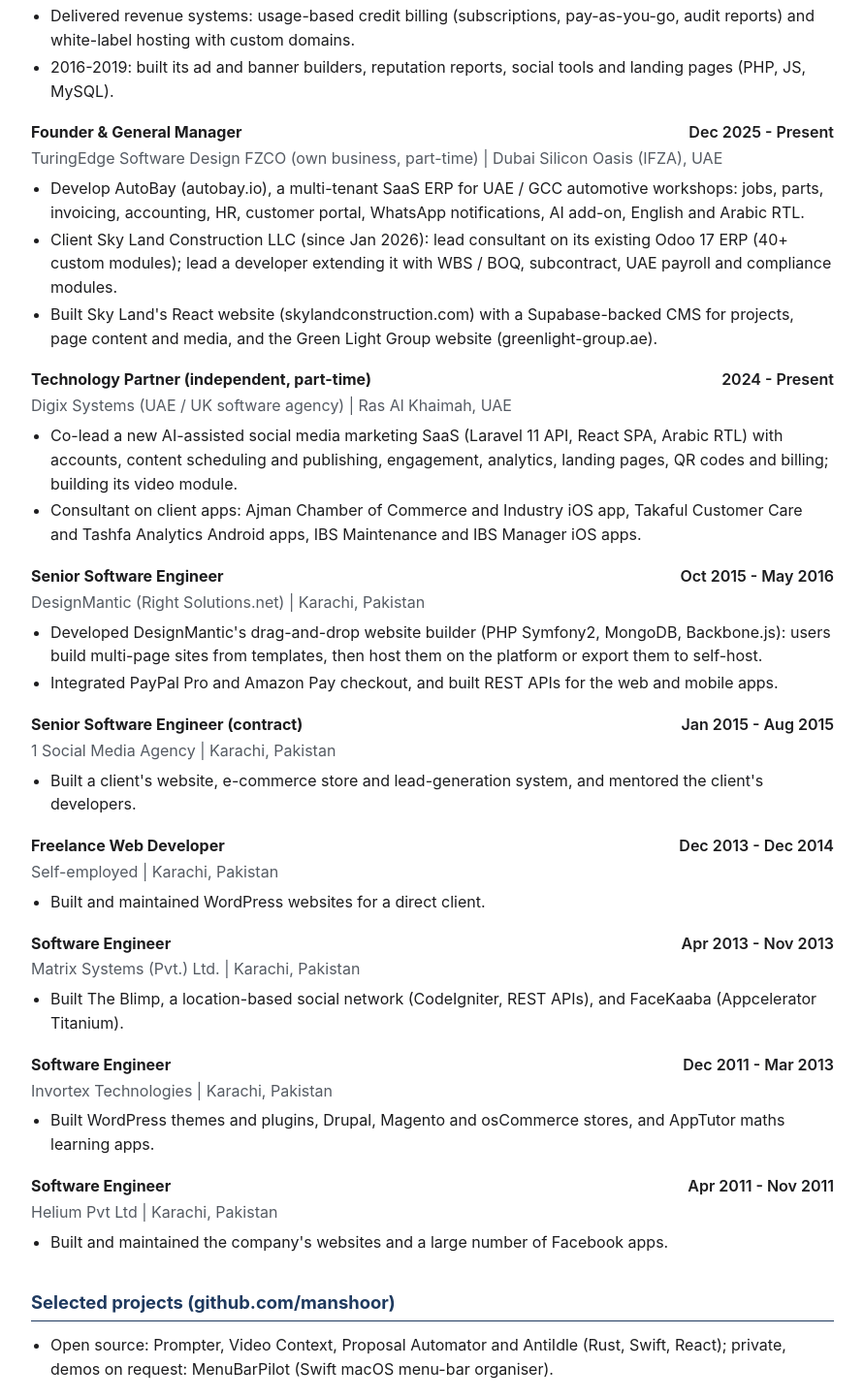
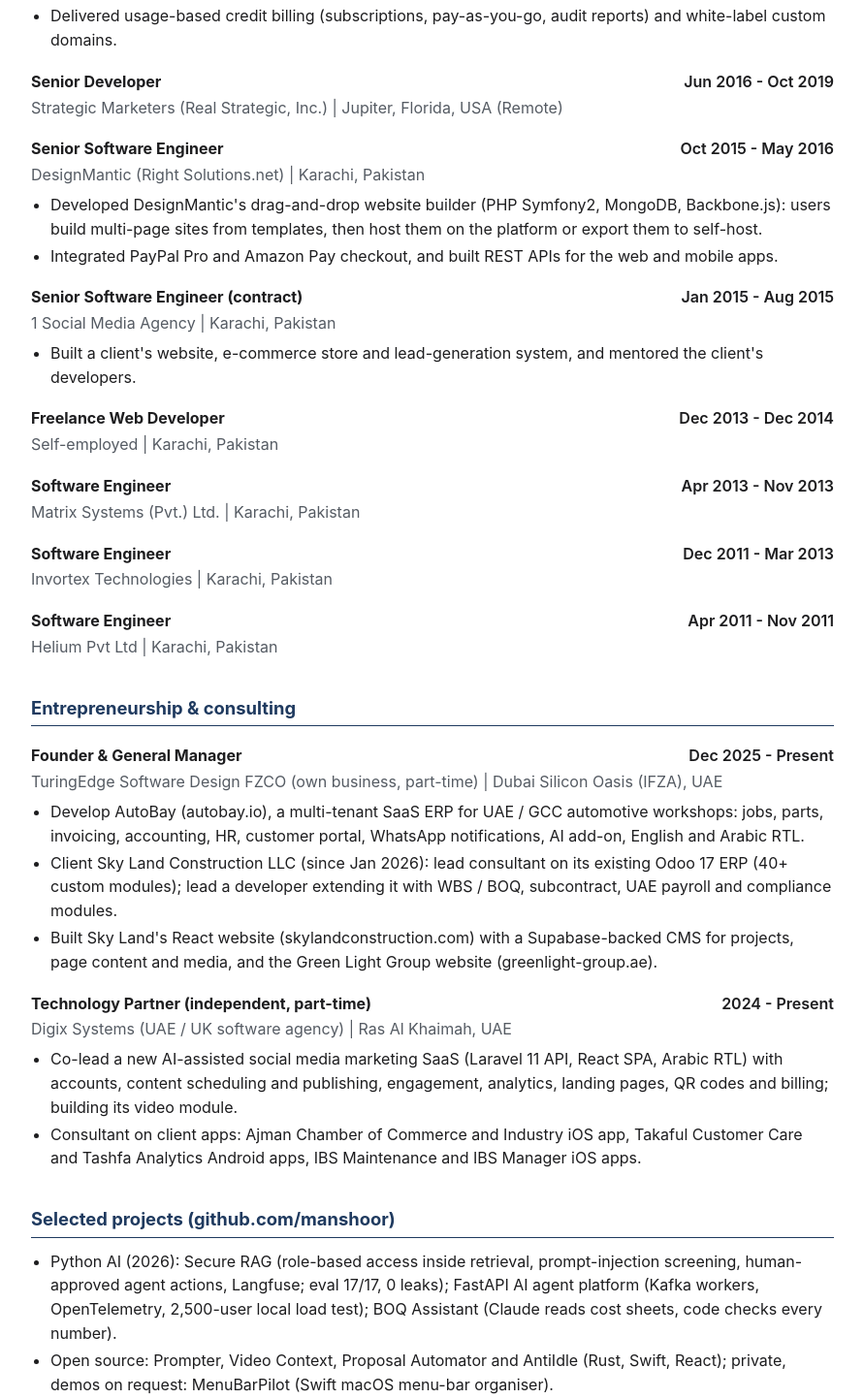
Before and after one commit to manshoor/manshoor.github.io, a plain HTML site: page index.html in a window 1280 px wide. Shown: the part 1867-3310 px from the top of the page at 97% size, without its empty margins (194-1085 px from the left). Drawn offline with Linux system fonts and the light colour scheme.

Commit message:
Add Python AI projects and lead title to the CV
Regenerated from source/ with npm run site. The CV page and PDF now
list the Python AI projects (Secure RAG, FastAPI AI agent platform,
BOQ Assistant), show Tech Lead / Team Lead from Nov 2019 with Senior
Developer before it, and move TuringEdge and Digix into a new
Entrepreneurship & Consulting section. The projects page and the
portfolio PDF use the same title wording.

```diff
--- a/index.html
+++ b/index.html
@@ -88,7 +88,7 @@
 
     <section>
       <h2>Skills</h2>
-      <dl class="skills"><div><dt>Leadership &amp; Delivery</dt><dd>Team leadership across time zones, onboarding and mentoring, Agile delivery, planning and prioritisation, release management, architecture governance, code review, incident management, stakeholder management</dd></div><div><dt>Languages &amp; Frameworks</dt><dd>TypeScript, JavaScript, PHP, Python, SQL, Rust, Swift; Node.js, Express, NestJS, React, Next.js, Laravel, CodeIgniter, Remotion, Tauri</dd></div><div><dt>AI &amp; Agents</dt><dd>Claude API, OpenAI API, Gemini, LangChain, LangGraph, RAG, MCP servers, Whisper, ElevenLabs, fal.ai</dd></div><div><dt>Data &amp; Cloud</dt><dd>PostgreSQL (row-level security), MySQL, MongoDB, Redis, BullMQ, RabbitMQ, Supabase; AWS (S3, Lambda, EC2), Docker, Nginx, Linux, OAuth 2.0 / JWT, CI/CD (GitHub Actions), Sentry, Prometheus, Grafana</dd></div><div><dt>ERP &amp; Payments</dt><dd>Odoo 17 (ORM, OWL, QWeb, payroll, accounting), Stripe Connect, PayPal, WhatsApp Business API</dd></div><div><dt>AI Tooling</dt><dd>Claude Code, Codex, Cursor, Pi, Hermes, DeepSeek; Ollama, LM Studio, multi-agent orchestration, agentic workflows</dd></div></dl>
+      <dl class="skills"><div><dt>Leadership &amp; Delivery</dt><dd>Team leadership across time zones, onboarding and mentoring, Agile delivery, prioritisation, release management, architecture governance, code review, incident management, stakeholder management</dd></div><div><dt>Languages &amp; Frameworks</dt><dd>TypeScript, JavaScript, PHP, Python, SQL, Rust, Swift; Node.js, Express, NestJS, React, Next.js, Laravel, CodeIgniter, Remotion, Tauri</dd></div><div><dt>AI &amp; Agents</dt><dd>Claude API, OpenAI API, Gemini, LangChain, LangGraph, RAG, MCP servers, Whisper, ElevenLabs, fal.ai</dd></div><div><dt>Data &amp; Cloud</dt><dd>PostgreSQL (row-level security), MySQL, MongoDB, Redis, BullMQ, RabbitMQ, Supabase; AWS (S3, Lambda, EC2), Docker, Nginx, Linux, OAuth 2.0 / JWT, CI/CD (GitHub Actions), Sentry, Prometheus, Grafana</dd></div><div><dt>ERP &amp; Payments</dt><dd>Odoo 17 (ORM, OWL, QWeb, payroll, accounting), Stripe Connect, PayPal, WhatsApp Business API</dd></div><div><dt>AI Tooling</dt><dd>Claude Code, Codex, Cursor, Pi, Hermes, DeepSeek; Ollama, LM Studio, multi-agent orchestration, agentic workflows</dd></div></dl>
     </section>
 
     <section>
@@ -96,30 +96,21 @@
 
       <article class="role">
         <header>
-          <h3>Senior Developer | technical lead responsibilities since Nov 2019</h3>
-          <span class="dates">Jun 2016 - Present</span>
+          <h3>Tech Lead / Team Lead</h3>
+          <span class="dates">Nov 2019 - Present</span>
         </header>
         <p class="meta">Strategic Marketers (Real Strategic, Inc.) | Jupiter, Florida, USA (Remote)</p>
         <p class="meta">US digital-marketing company whose software arm builds SaaS products for agencies and small businesses: AI video creation, ad and banner builders, reputation management, social media and lead generation.</p>
-        <ul><li>Lead a team of 5 engineers across 3+ time zones on 10+ products used by 5,000+ customers: assign and prioritise work, review every change, mentor developers, onboard new engineers and hold releases to their deadlines.</li><li>Own platform architecture and production on Linux and AWS (Nginx, Docker, S3 / CDN, Sentry); run incident triage and root-cause analysis, and work directly with the support team to resolve customer escalations.</li><li>AI video platform: led the render-pipeline redesign connecting the PHP builder to the new Next.js + Remotion editor on AWS Lambda, adding durable dispatch, retryable ready callbacks and watchdog recovery.</li><li>AI content platform (LangChain / LangGraph, RabbitMQ): led the internal team&#39;s AI quality work: a 718-prompt versioned registry with drift checks before merge, Planner / Builder LLM contracts, golden datasets, LLM-as-judge scoring, regression suites gating prompt releases, Langfuse observability.</li><li>Built the social-calendar model evaluation: no-go criteria fixed before any paid run, an in-process harness, LLM-as-judge scoring across models with seeded defects, and per-run cost metering.</li><li>Delivered revenue systems: usage-based credit billing (subscriptions, pay-as-you-go, audit reports) and white-label hosting with custom domains.</li><li>2016-2019: built its ad and banner builders, reputation reports, social tools and landing pages (PHP, JS, MySQL).</li></ul>
+        <ul><li>Lead a team of 5 engineers across 3+ time zones on 10+ products used by 5,000+ customers: assign and prioritise work, review every change, mentor developers, onboard new engineers and hold releases to their deadlines.</li><li>Own platform architecture and production on Linux and AWS (Nginx, Docker, S3 / CDN, Sentry); run incident triage and root-cause analysis, and work directly with the support team to resolve customer escalations.</li><li>AI video platform: led the render-pipeline redesign connecting the PHP builder to the new Next.js + Remotion editor on AWS Lambda, adding durable dispatch, retryable ready callbacks and watchdog recovery.</li><li>AI content platform (LangChain / LangGraph, RabbitMQ): led the internal team&#39;s AI quality work: a 718-prompt versioned registry with drift checks before merge, Planner / Builder LLM contracts, golden datasets, LLM-as-judge scoring, regression suites gating prompt releases, Langfuse observability.</li><li>Built the social-calendar model evaluation: no-go criteria fixed before any paid run, an in-process harness, LLM-as-judge scoring across models with seeded defects, and per-run cost metering.</li><li>Delivered usage-based credit billing (subscriptions, pay-as-you-go, audit reports) and white-label custom domains.</li></ul>
       </article>
       <article class="role">
         <header>
-          <h3>Founder &amp; General Manager</h3>
-          <span class="dates">Dec 2025 - Present</span>
+          <h3>Senior Developer</h3>
+          <span class="dates">Jun 2016 - Oct 2019</span>
         </header>
-        <p class="meta">TuringEdge Software Design FZCO (own business, part-time) | Dubai Silicon Oasis (IFZA), UAE</p>
+        <p class="meta">Strategic Marketers (Real Strategic, Inc.) | Jupiter, Florida, USA (Remote)</p>
 
-        <ul><li>Develop AutoBay (autobay.io), a multi-tenant SaaS ERP for UAE / GCC automotive workshops: jobs, parts, invoicing, accounting, HR, customer portal, WhatsApp notifications, AI add-on, English and Arabic RTL.</li><li>Client Sky Land Construction LLC (since Jan 2026): lead consultant on its existing Odoo 17 ERP (40+ custom modules); lead a developer extending it with WBS / BOQ, subcontract, UAE payroll and compliance modules.</li><li>Built Sky Land&#39;s React website (skylandconstruction.com) with a Supabase-backed CMS for projects, page content and media, and the Green Light Group website (greenlight-group.ae).</li></ul>
-      </article>
-      <article class="role">
-        <header>
-          <h3>Technology Partner (independent, part-time)</h3>
-          <span class="dates">2024 - Present</span>
-        </header>
-        <p class="meta">Digix Systems (UAE / UK software agency) | Ras Al Khaimah, UAE</p>
-
-        <ul><li>Co-lead a new AI-assisted social media marketing SaaS (Laravel 11 API, React SPA, Arabic RTL) with accounts, content scheduling and publishing, engagement, analytics, landing pages, QR codes and billing; building its video module.</li><li>Consultant on client apps: Ajman Chamber of Commerce and Industry iOS app, Takaful Customer Care and Tashfa Analytics Android apps, IBS Maintenance and IBS Manager iOS apps.</li></ul>
+        <ul></ul>
       </article>
       <article class="role">
         <header>
@@ -146,7 +137,7 @@
         </header>
         <p class="meta">Self-employed | Karachi, Pakistan</p>
 
-        <ul><li>Built and maintained WordPress websites for a direct client.</li></ul>
+        <ul></ul>
       </article>
       <article class="role">
         <header>
@@ -155,7 +146,7 @@
         </header>
         <p class="meta">Matrix Systems (Pvt.) Ltd. | Karachi, Pakistan</p>
 
-        <ul><li>Built The Blimp, a location-based social network (CodeIgniter, REST APIs), and FaceKaaba (Appcelerator Titanium).</li></ul>
+        <ul></ul>
       </article>
       <article class="role">
         <header>
@@ -164,7 +155,7 @@
         </header>
         <p class="meta">Invortex Technologies | Karachi, Pakistan</p>
 
-        <ul><li>Built WordPress themes and plugins, Drupal, Magento and osCommerce stores, and AppTutor maths learning apps.</li></ul>
+        <ul></ul>
       </article>
       <article class="role">
         <header>
@@ -173,13 +164,36 @@
         </header>
         <p class="meta">Helium Pvt Ltd | Karachi, Pakistan</p>
 
-        <ul><li>Built and maintained the company&#39;s websites and a large number of Facebook apps.</li></ul>
+        <ul></ul>
+      </article>
+    </section>
+
+    <section>
+      <h2>Entrepreneurship &amp; consulting</h2>
+
+      <article class="role">
+        <header>
+          <h3>Founder &amp; General Manager</h3>
+          <span class="dates">Dec 2025 - Present</span>
+        </header>
+        <p class="meta">TuringEdge Software Design FZCO (own business, part-time) | Dubai Silicon Oasis (IFZA), UAE</p>
+
+        <ul><li>Develop AutoBay (autobay.io), a multi-tenant SaaS ERP for UAE / GCC automotive workshops: jobs, parts, invoicing, accounting, HR, customer portal, WhatsApp notifications, AI add-on, English and Arabic RTL.</li><li>Client Sky Land Construction LLC (since Jan 2026): lead consultant on its existing Odoo 17 ERP (40+ custom modules); lead a developer extending it with WBS / BOQ, subcontract, UAE payroll and compliance modules.</li><li>Built Sky Land&#39;s React website (skylandconstruction.com) with a Supabase-backed CMS for projects, page content and media, and the Green Light Group website (greenlight-group.ae).</li></ul>
+      </article>
+      <article class="role">
+        <header>
+          <h3>Technology Partner (independent, part-time)</h3>
+          <span class="dates">2024 - Present</span>
+        </header>
+        <p class="meta">Digix Systems (UAE / UK software agency) | Ras Al Khaimah, UAE</p>
+
+        <ul><li>Co-lead a new AI-assisted social media marketing SaaS (Laravel 11 API, React SPA, Arabic RTL) with accounts, content scheduling and publishing, engagement, analytics, landing pages, QR codes and billing; building its video module.</li><li>Consultant on client apps: Ajman Chamber of Commerce and Industry iOS app, Takaful Customer Care and Tashfa Analytics Android apps, IBS Maintenance and IBS Manager iOS apps.</li></ul>
       </article>
     </section>
 
     <section>
       <h2>Selected projects (github.com/manshoor)</h2>
-      <ul><li>Open source: Prompter, Video Context, Proposal Automator and AntiIdle (Rust, Swift, React); private, demos on request: MenuBarPilot (Swift macOS menu-bar organiser).</li></ul>
+      <ul><li>Python AI (2026): Secure RAG (role-based access inside retrieval, prompt-injection screening, human-approved agent actions, Langfuse; eval 17/17, 0 leaks); FastAPI AI agent platform (Kafka workers, OpenTelemetry, 2,500-user local load test); BOQ Assistant (Claude reads cost sheets, code checks every number).</li><li>Open source: Prompter, Video Context, Proposal Automator and AntiIdle (Rust, Swift, React); private, demos on request: MenuBarPilot (Swift macOS menu-bar organiser).</li></ul>
     </section>
 
     <section>
```
Also changed, not shown: projects.html (+5 -5 lines), 2 other files.
